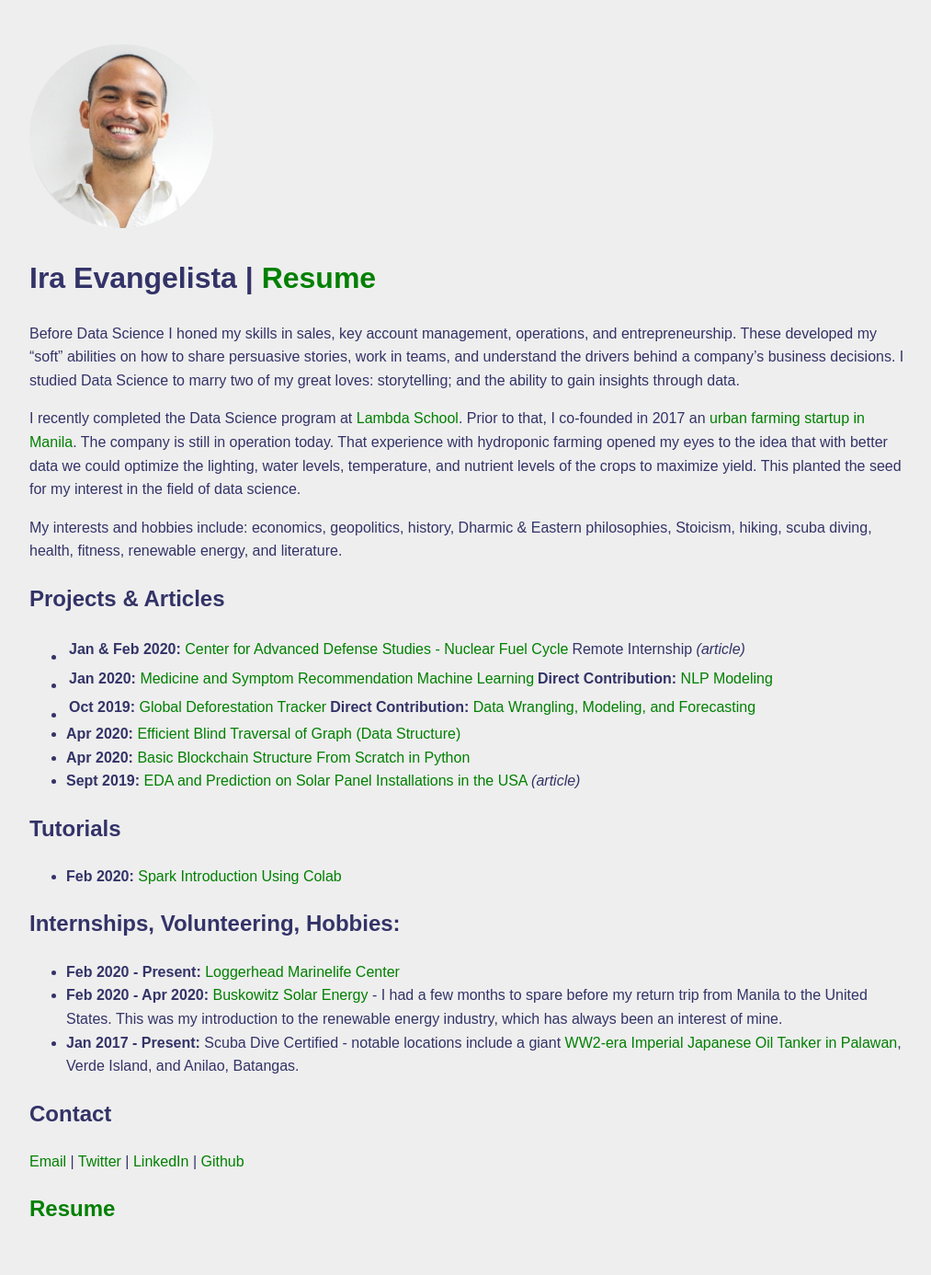
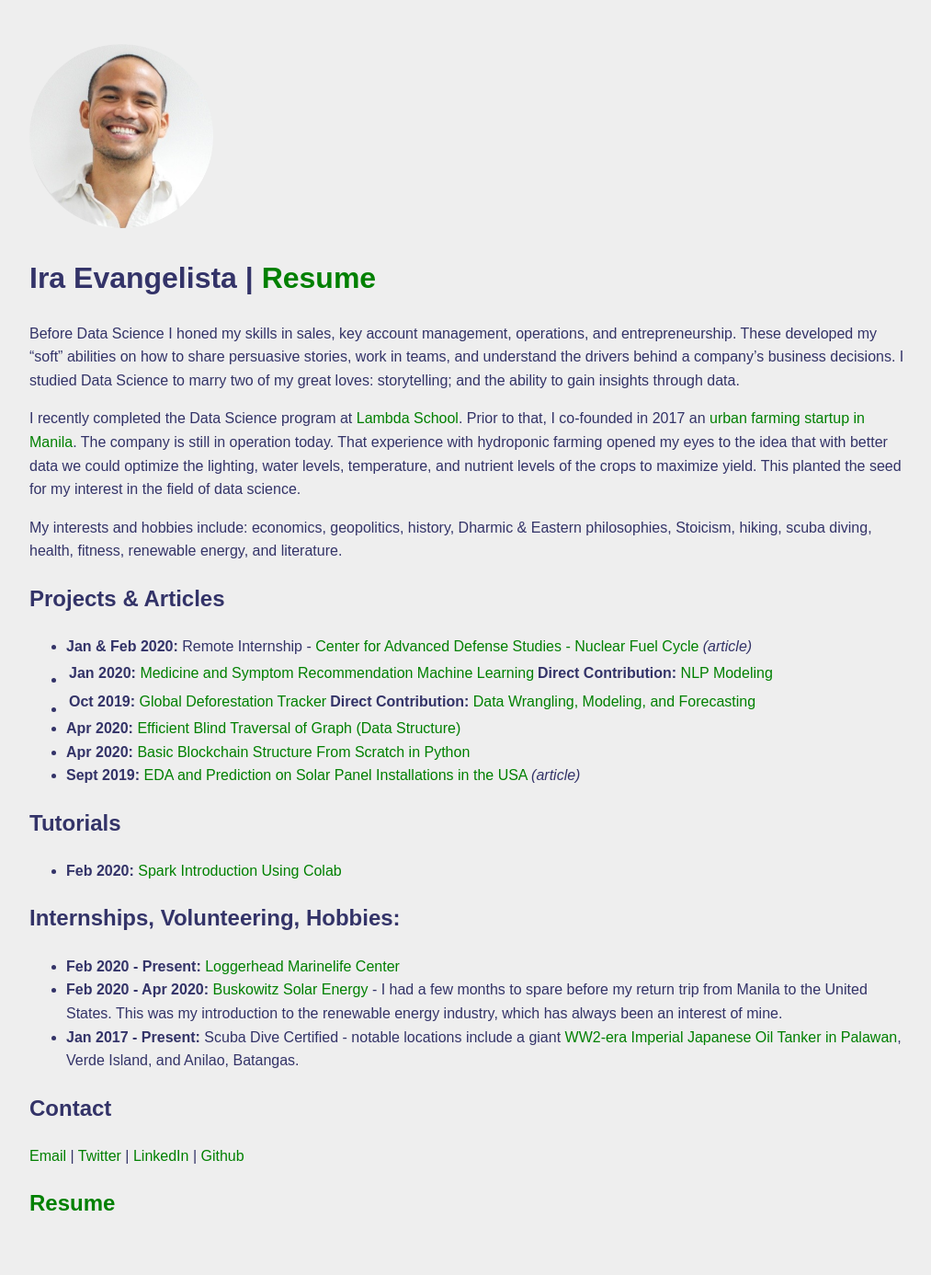
Before and after one commit to pragmatizt/ira_evangelista.github.io, a Jekyll site: the page built from index.md, in a window 1280 px wide. Shown: the whole page at 92% size, without its empty margins (128-1141 px from the left). Built offline with Jekyll 4.4.1, drawn with Linux system fonts in a browser that asks for light colours; our own code applies the rules of GitHub Pages for plain Markdown files.

```diff
--- a/index.md
+++ b/index.md
@@ -9,7 +9,7 @@ I recently completed the Data Science program at [Lambda School](https://lambdas
 My interests and hobbies include: economics, geopolitics, history, Dharmic & Eastern philosophies, Stoicism, hiking, scuba diving, health, fitness, renewable energy, and literature.
 
 ## Projects & Articles
-- **Jan & Feb 2020:** [Center for Advanced Defense Studies - Nuclear Fuel Cycle](https://medium.com/@evangelista.ira/using-data-science-to-identify-russian-companies-involved-in-the-nuclear-fuel-cycle-78d47287c4e) | Remote Internship *(article)*
+- **Jan & Feb 2020:** Remote Internship - [Center for Advanced Defense Studies - Nuclear Fuel Cycle](https://medium.com/@evangelista.ira/using-data-science-to-identify-russian-companies-involved-in-the-nuclear-fuel-cycle-78d47287c4e) *(article)*
 - **Jan 2020:** [Medicine and Symptom Recommendation Machine Learning](https://github.com/Medical-Cabinet-2) | **Direct Contribution:** [NLP Modeling](https://github.com/Medical-Cabinet-2/Data-Science/blob/master/NLP_model/nlp_model_comparison.ipynb)
 - **Oct 2019:** [Global Deforestation Tracker](https://github.com/build-deforestation-application) | **Direct Contribution:** [Data Wrangling, Modeling, and Forecasting](https://github.com/pragmatizt/deforestation_app/tree/master/notebooks)
 - **Apr 2020:** [Efficient Blind Traversal of Graph (Data Structure)](https://github.com/pragmatizt/Blind-Graph-Traversal)
```
